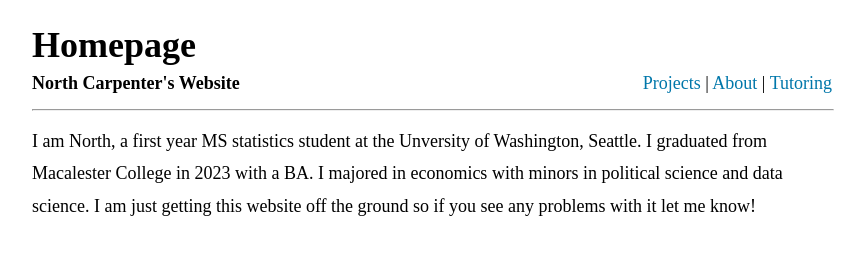
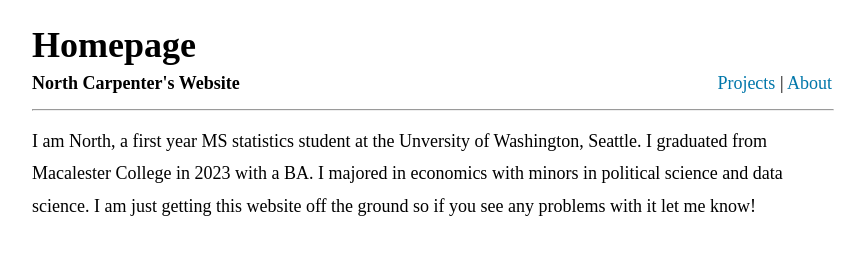
Before and after one commit to NorthCarpenter/NorthCarpenter.github.io, a Jekyll site: the page built from index.md, in a window 1280 px wide. Shown: the top 266 px of the page, without its empty margins (208-1073 px from the left). Built offline with Jekyll 4.4.1, drawn with Linux system fonts in a browser that asks for light colours.

Commit message:
Hide Tutoring Page

```diff
--- a/_data/navigation.yml
+++ b/_data/navigation.yml
@@ -10,5 +10,3 @@
   link: Projects/projects.html
 - name: About
   link: /About.html
-- name: Tutoring
-  link: /Tutoring.html
```
